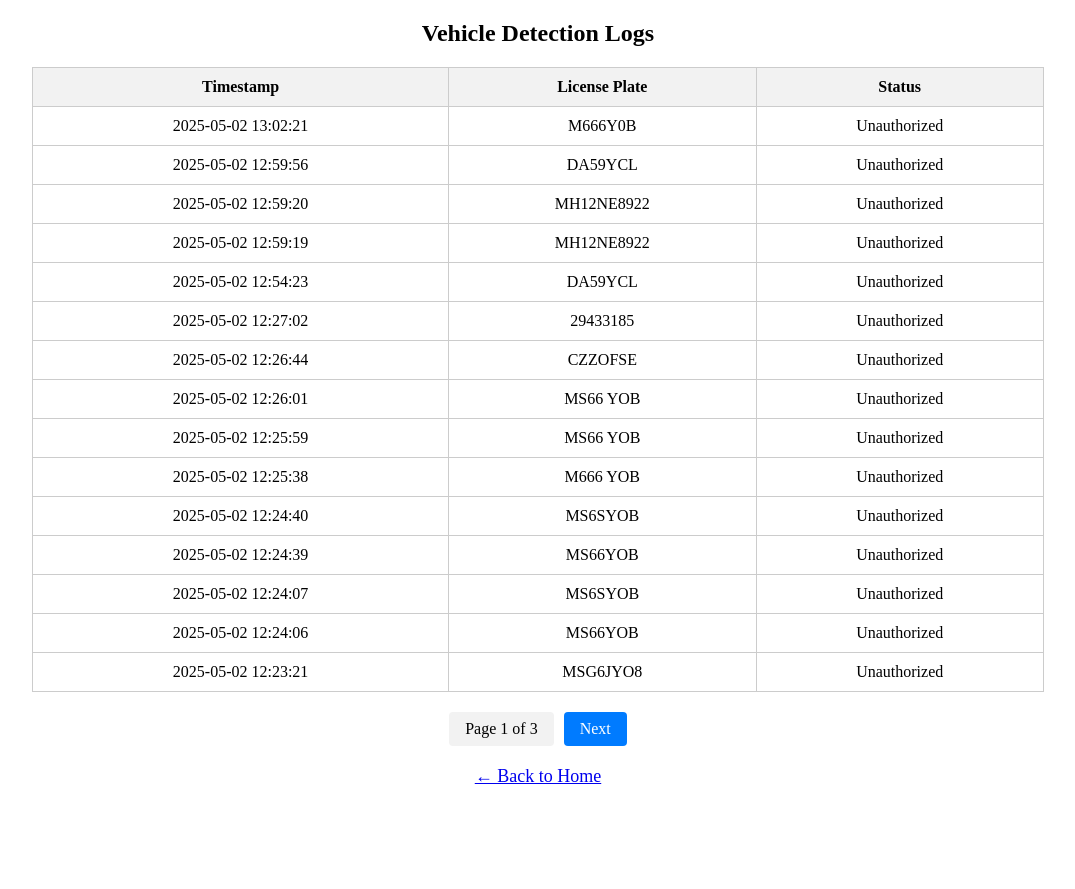
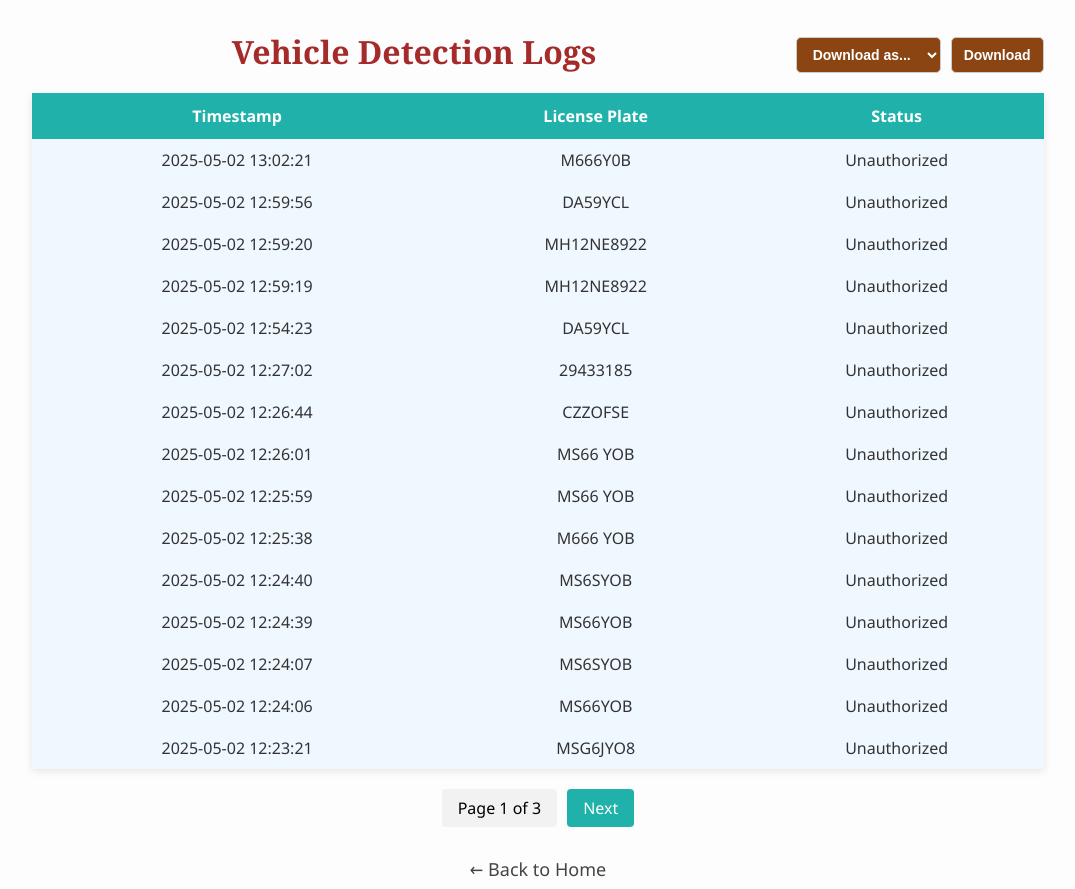
Before and after one commit to Himabindu-Rongali/VehicleDetection, a Flask app: page /logs in a window 1280 px wide. Shown: the whole page, without its empty margins (102-1177 px from the left). Before the commit the page ends 784 px from the top, so only its background shows below. Run offline with Flask 3, Linux system fonts and the light colour scheme; data comes from the database, SQL or seed files in the repository.

Commit message:
Update logs.html

```diff
--- a/templates/logs.html
+++ b/templates/logs.html
@@ -3,27 +3,60 @@
 <head>
     <title>Detection Logs</title>
     <style>
+        body {
+            font-family: 'Segoe UI', Tahoma, Geneva, Verdana, sans-serif;
+            background-color: #fdfdfd;
+        }
+        .header-section {
+            display: flex;
+            justify-content: space-between;
+            align-items: flex-end;
+            width: 80%;
+            margin: 30px auto 20px auto;
+        }
+        .header-title {
+            flex: 1;
+            text-align: center;
+            color: brown; /* Brown color */
+            font-size: 32px;
+            font-family: Georgia, serif;
+            font-weight: bold;
+        }
+        .download-buttons {
+            display: flex;
+            gap: 10px;
+        }
+        .download-buttons select,
+        .download-buttons button {
+            padding: 8px 12px;
+            font-size: 14px;
+            border-radius: 5px;
+            border: 1px solid #ccc;
+            cursor: pointer;
+            background-color:#8B4513; /* Coral */
+            color: white;
+            font-weight: bold;
+        }
+        .download-buttons select {
+            background-color: #8B4513; /* Light Salmon */
+        }
         table {
             border-collapse: collapse;
             width: 80%;
-            margin: auto;
+            margin: 20px auto;
+            box-shadow: 0 2px 8px rgba(0, 0, 0, 0.1);
         }
-        th, td {
-            border: 1px solid #ccc;
+        th {
+            background-color:#20b2aa; /* Indigo */
+            color:white;
+            padding: 12px;
+            font-size: 16px;
+        }
+        td {
+            background-color: #f0f8ff; /* Alice Blue */
+            color: #333;
             padding: 10px;
             text-align: center;
-        }
-        th {
-            background-color: #f2f2f2;
-        }
-        h2 {
-            text-align: center;
-        }
-        .back-link {
-            display: block;
-            text-align: center;
-            margin-top: 20px;
-            font-size: 18px;
         }
         .pagination {
             display: flex;
@@ -33,13 +66,13 @@
         .pagination a {
             padding: 8px 16px;
             margin: 0 5px;
-            background-color: #007bff;
+            background-color: #20b2aa;
             color: white;
             border-radius: 4px;
             text-decoration: none;
         }
         .pagination a:hover {
-            background-color: #0056b3;
+            background-color: #2e8b57;
         }
         .pagination span {
             padding: 8px 16px;
@@ -47,10 +80,29 @@
             background-color: #f2f2f2;
             border-radius: 4px;
         }
+        .back-link {
+            display: block;
+            text-align: center;
+            margin-top: 30px;
+            font-size: 18px;
+            text-decoration: none;
+            color: #444;
+        }
     </style>
 </head>
 <body>
-    <h2>Vehicle Detection Logs</h2>
+    <div class="header-section">
+        <div class="header-title">Vehicle Detection Logs</div>
+        <div class="download-buttons">
+            <select id="file-format">
+                <option disabled selected>Download as...</option>
+                <option value="csv">CSV</option>
+                <option value="pdf">PDF</option>
+            </select>
+            <button onclick="downloadLogs()">Download</button>
+        </div>
+    </div>
+
     <table>
         <tr>
             <th>Timestamp</th>
@@ -79,5 +131,13 @@
     </div>
 
     <a class="back-link" href="/">← Back to Home</a>
+
+    <script>
+        function downloadLogs() {
+            var format = document.getElementById('file-format').value;
+            if (!format) return alert('Please select a format to download.');
+            window.location.href = '/download/' + format;
+        }
+    </script>
 </body>
 </html>
```
